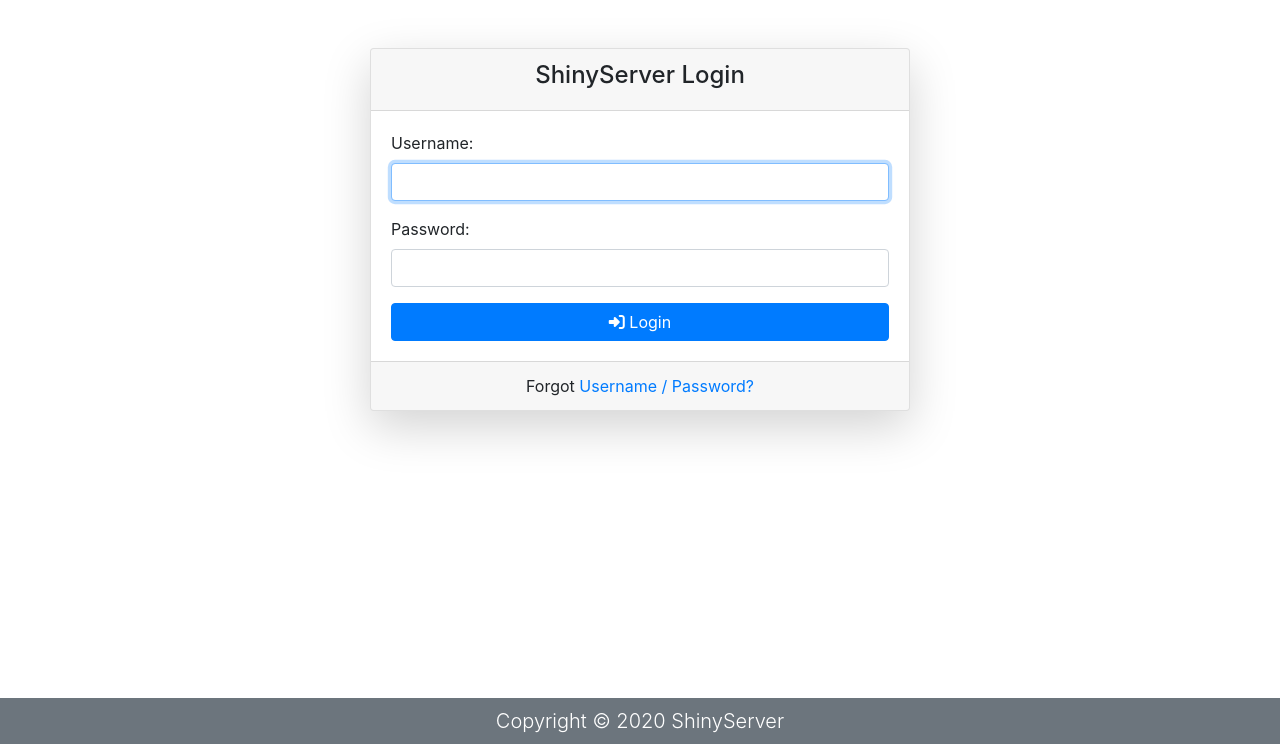
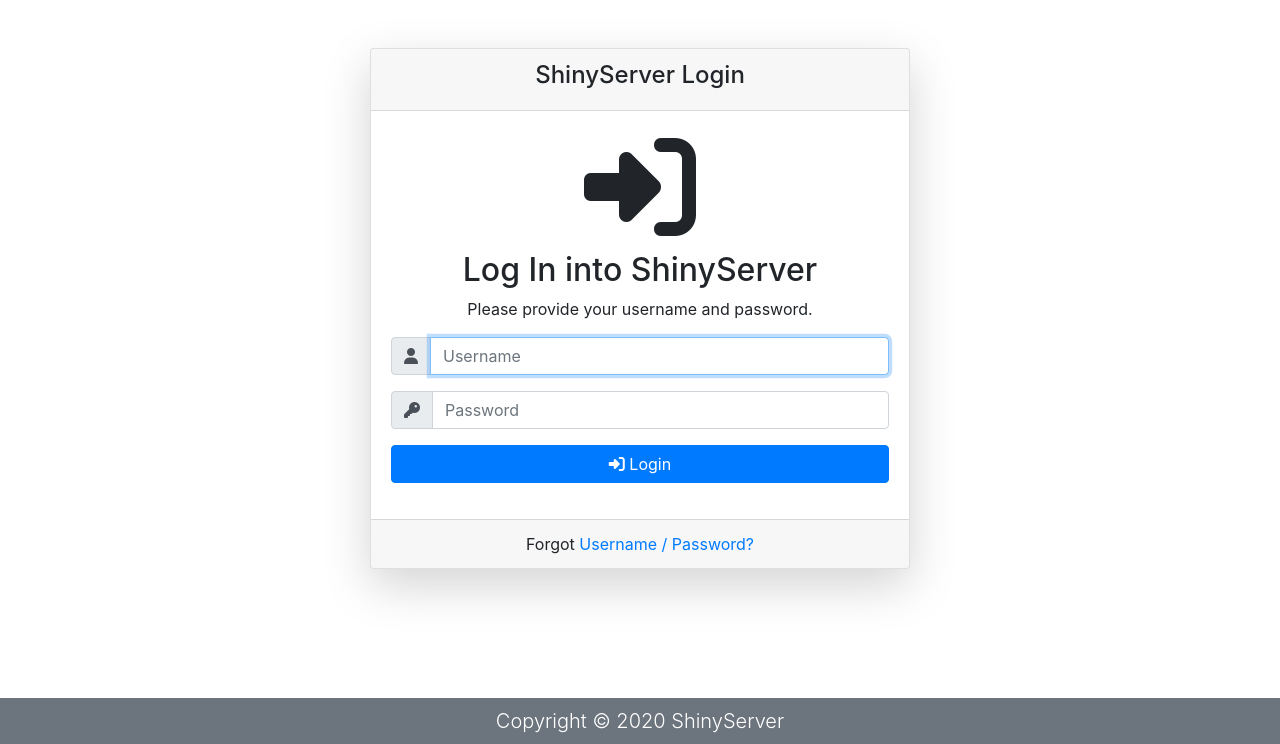
Before and after one commit to cnr-ibba/shiny-server, a Django app: page /accounts/login/ in a window 1280 px wide. Shown: the part 56-800 px from the top of the page. Run offline with Django 3.2, Linux system fonts and the light colour scheme; some libraries are stand-ins or nearby versions.

Commit message:
:recycle: login and logout refactor

```diff
--- a/django-data/shiny/templates/registration/login.html
+++ b/django-data/shiny/templates/registration/login.html
@@ -34,19 +34,51 @@
           <div class="card-header text-center">
             <h4>ShinyServer Login</h4>
           </div>
-          <div class="card-body">
+          <div class="card-body text-center">
+            <h3><i class="fa fa-sign-in-alt fa-4x"></i></h3>
+  					<h2 class="text-center">Log In into ShinyServer</h2>
+            <p>Please provide your username and password.</p>
+
             <form method="post" action="{% url 'login' %}">
               {% csrf_token %}
+
               <div class="form-group">
-                {{ form.username.label_tag }}
-                {% render_field form.username class+="form-control" %}
+  							<div class="input-group">
+  								<div class="input-group-prepend">
+  									<div class="input-group-text">
+  										<i class="fas fa-user"></i>
+  									</div>
+  								</div>
+  								{% render_field form.username|add_error_class:"is-invalid" class+="form-control" placeholder=form.username.label %}
+  								{% if form.username.errors %}
+  								<div class="invalid-feedback">
+  									{{ form.username.errors.0 }}
+  								</div>
+  								{% endif %}
+  							</div>
+  						</div>
+
+              <div class="form-group">
+  							<div class="input-group">
+  								<div class="input-group-prepend">
+  									<div class="input-group-text">
+  										<i class="fas fa-key"></i>
+  									</div>
+  								</div>
+  								{% render_field form.password|add_error_class:"is-invalid" class+="form-control" placeholder=form.password.label %}
+  								{% if form.password.errors %}
+  								<div class="invalid-feedback">
+  									{{ form.password.errors.0 }}
+  								</div>
+  								{% endif %}
+  							</div>
+  						</div>
+
+              <div class="form-group">
+                <input type="hidden" name="next" value="{{ next }}">
+                <button type="submit" name="button" class="btn btn-primary btn-block"><i class="fas fa-sign-in-alt"></i> Login</button>
               </div>
-              <div class="form-group">
-                {{ form.password.label_tag }}
-                {% render_field form.password class+="form-control" %}
-              </div>
-              <input type="hidden" name="next" value="{{ next }}">
-              <button type="submit" name="button" class="btn btn-primary btn-block"><i class="fas fa-sign-in-alt"></i> Login</button>
+
             </form>
           </div>
           <div class="card-footer text-center">
```
Also changed, not shown: django-data/shiny/templates/registration/logged_out.html (+4 -3 lines).
